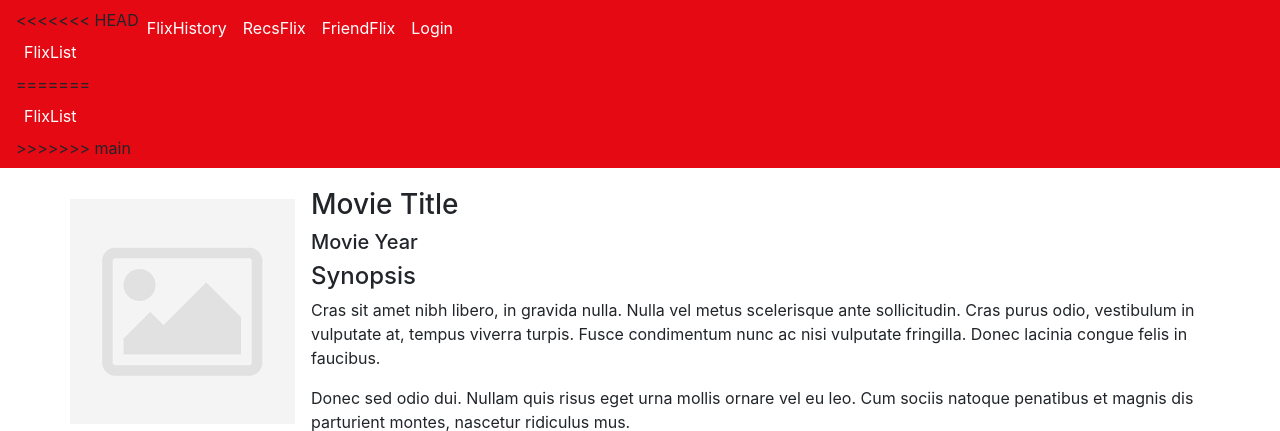
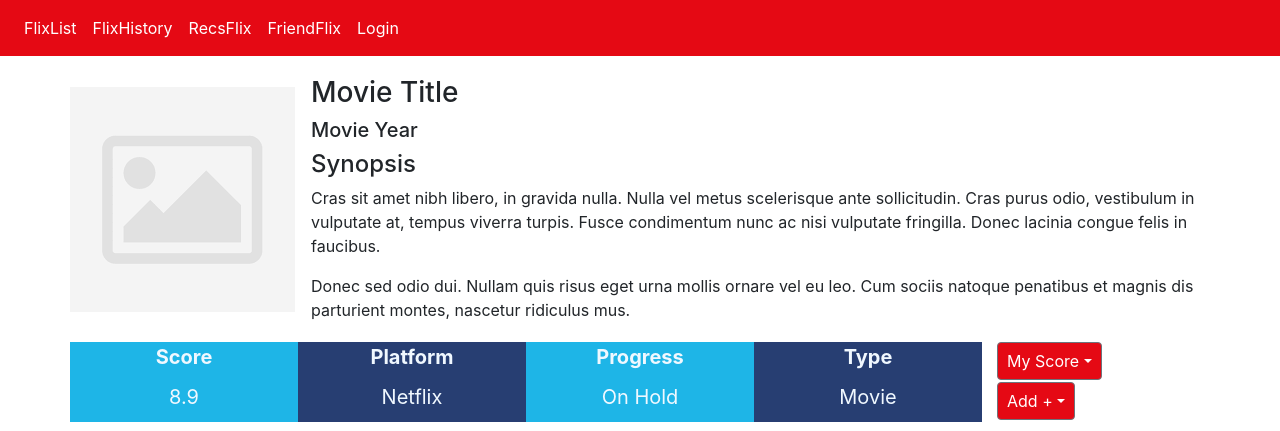
Before and after one commit to truongnguyenlinh/flixlist, a Flask app: page /shows/1 in a window 1280 px wide. Shown: the top 431 px of the page. Run offline with Flask 2, Linux system fonts and the light colour scheme; some libraries are stand-ins or nearby versions.

Commit message:
Keep current changes

```diff
--- a/app/templates/header.html
+++ b/app/templates/header.html
@@ -24,11 +24,7 @@
 		  <div class="collapse navbar-collapse" id="navbarSupportedContent">
 		    <ul class="navbar-nav mr-auto">
 		      <li class="nav-item active">
-<<<<<<< HEAD
 		        <a class="nav-link" href="{{url_for('flixlist', menu_item='All Shows')}}">FlixList <span class="sr-only">(current)</span></a>
-=======
-		        <a class="nav-link" href="">FlixList <span class="sr-only">(current)</span></a>
->>>>>>> main
 		      </li>
 		      <li class="nav-item active">
 		        <a class="nav-link" href="">FlixHistory <span class="sr-only">(current)</span></a>
```
